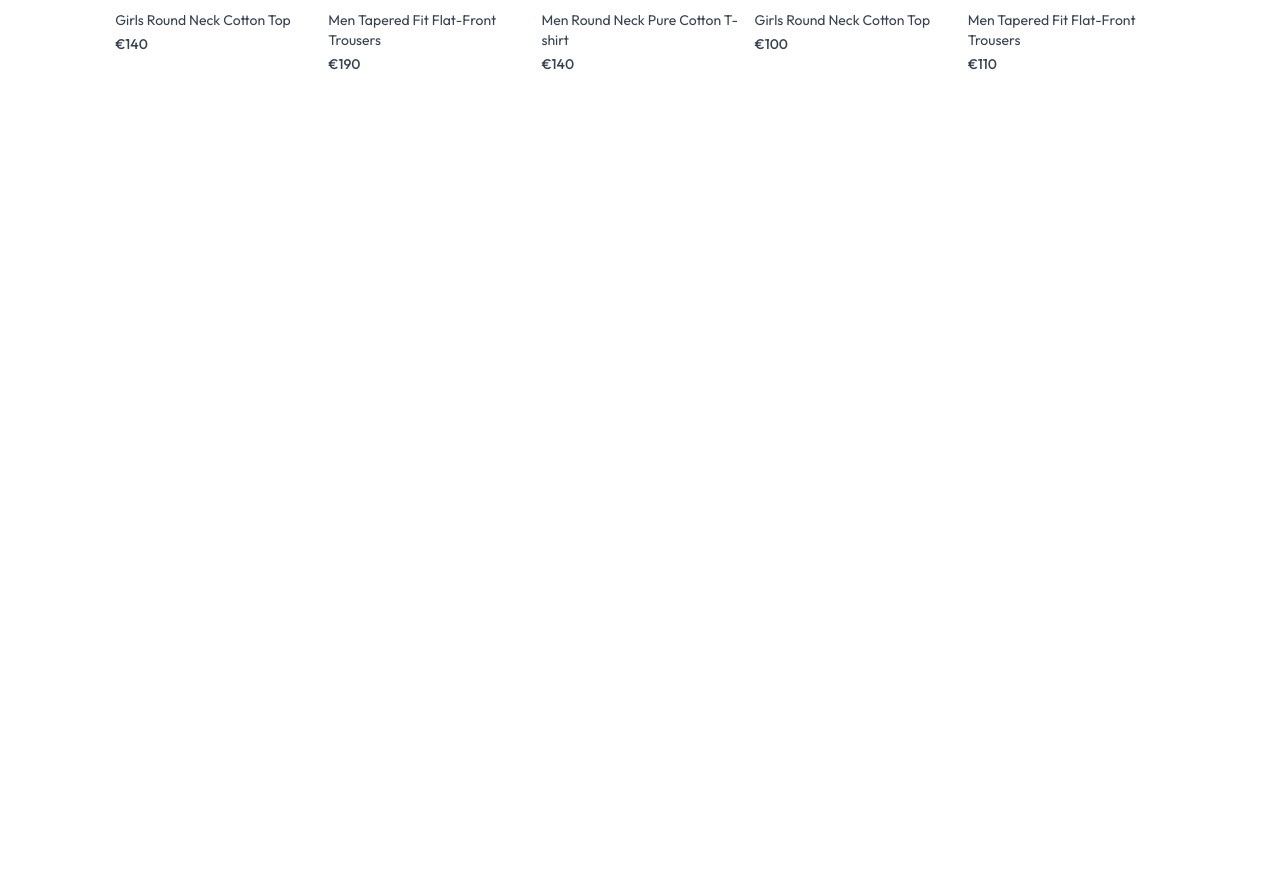
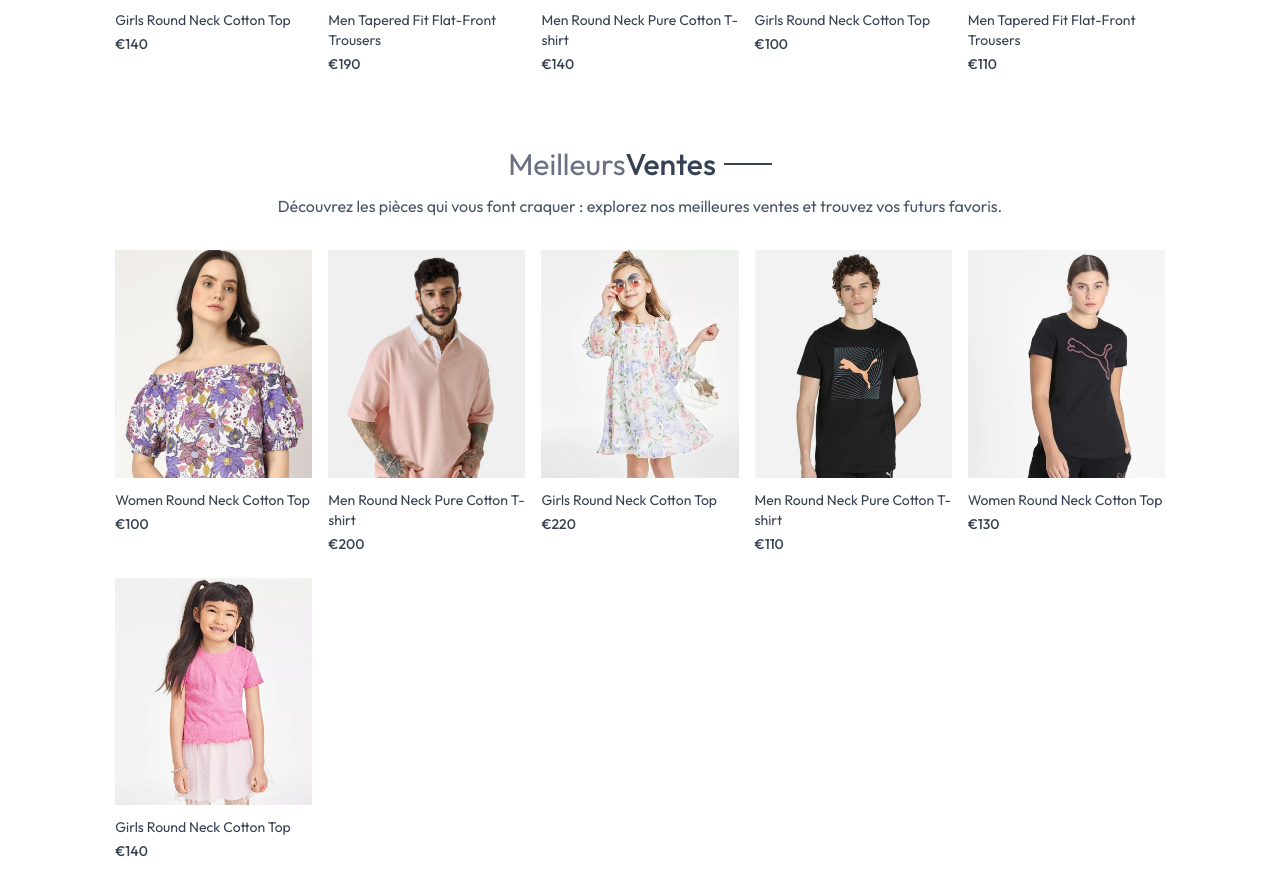
Before and after one commit to Slim-coder20/Chic, a React (Vite) app in the folder frontend/: page / in a window 1280 px wide. Shown: the part 1192-2086 px from the top of the page. Before the commit the page ends 1306 px from the top, so only its background shows below. Built offline with nearby package versions, Linux system fonts and the light colour scheme.

Commit message:
Feat: intégration de la section meileurs vente 1-ajout la props bestseller dans les props du composant ProductItem 2 - appler la props dans le composant BestSeller.jsx en la rajoutant dans les props mapper ProductItem pour affichage des articles

```diff
--- /dev/null
+++ b/frontend/src/components/BestSeller.jsx
@@ -0,0 +1,45 @@
+import React from "react";
+import { ShopContext } from "../context/ShopContext";
+import { useContext } from "react";
+import { useState, useEffect } from "react";
+import Title from "./Title";
+import ProductItem from "./ProductItem";
+
+const BestSeller = () => {
+  // Importation du ShopContext via le useContext//
+  const { products } = useContext(ShopContext);
+
+  // State //
+  const [bestSellerProducts, setBestSellerProducts] = useState([]);
+
+  useEffect(() => {
+    setBestSellerProducts(products.filter((product) => product.bestseller));
+  }, []);
+
+  return (
+    <div className="my-10">
+      <div className="text-center py-8 text-3xl">
+        <Title text1={"Meilleurs"} text2={"Ventes"} />
+        <p className="w-3/4 m-auto text-xs sm:text-sm md:text-base text-gray-600">
+          Découvrez les pièces qui vous font craquer : explorez nos meilleures
+          ventes et trouvez vos futurs favoris.
+        </p>
+      </div>
+      {/* Rendu des Produits  */}
+      <div className="grid grid-cols-2 sm:grid-cols-3 md:grid-cols-4 lg:grid-cols-5 gap-4 gap-y-6">
+        {bestSellerProducts.map((item, index) => (
+          <ProductItem
+            key={index}
+            id={item._id}
+            image={item.image}
+            name={item.name}
+            price={item.price}
+            bestseller={item.bestseller}
+          />
+        ))}
+      </div>
+    </div>
+  );
+};
+
+export default BestSeller;
--- a/frontend/src/components/ProductItem.jsx
+++ b/frontend/src/components/ProductItem.jsx
@@ -3,7 +3,7 @@
 import { ShopContext } from "../context/ShopContext";
 import { Link } from "react-router-dom";
 
-const ProductItem = ({ id, image, name, price }) => {
+const ProductItem = ({ id, image, name, price, bestseller }) => {
   const { currency } = useContext(ShopContext);
 
   return (
--- a/frontend/src/pages/Home.jsx
+++ b/frontend/src/pages/Home.jsx
@@ -1,15 +1,16 @@
 import React from 'react'
 import Hero from '../components/Hero'
 import LatestCollection from '../components/LatestCollection'
+import BestSeller from "../components/BestSeller";
 
 const Home = () => {
   return (
     <div>
-      <Hero/>
+      <Hero />
       <LatestCollection />
-
+      <BestSeller />
     </div>
-  )
+  );
 }
 
 export default Home
```
Also changed, not shown: 1 other file (tests, documents, lock files or other folders).
